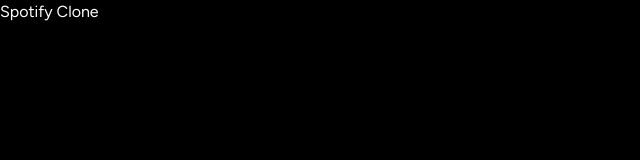
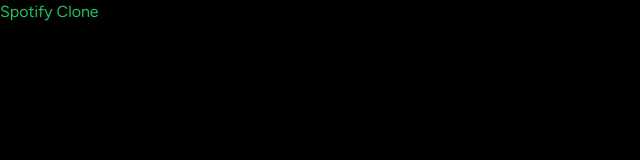
Before and after one commit to Leroy-Andrew/spotify_clone, a Next.js app: page / in a window 1280 px wide. Shown: the top 160 px of the page, without its empty margins (0-640 px from the left). Built offline with nearby package versions, Linux system fonts and the light colour scheme.

Commit message:
"amend start"

```diff
--- /dev/null
+++ b/app/(site)/page.tsx
@@ -0,0 +1,5 @@
+export default function Home() {
+  return (
+    <div className="text-green-500">Spotify Clone</div>
+  );
+}
--- a/app/layout.tsx
+++ b/app/layout.tsx
@@ -6,7 +6,7 @@ const font = Figtree({ subsets: ["latin"] });
 
 export const metadata: Metadata = {
   title: "O.W.L Spotify Clone",
-  description: "Generated by create next app",
+  description: "Listen to the grooves",
 };
 
 export default function RootLayout({
--- a/app/page.tsx
+++ /dev/null
@@ -1,5 +0,0 @@
-export default function Home() {
-  return (
-    <div>Spotify Clone</div>
-  );
-}
```
